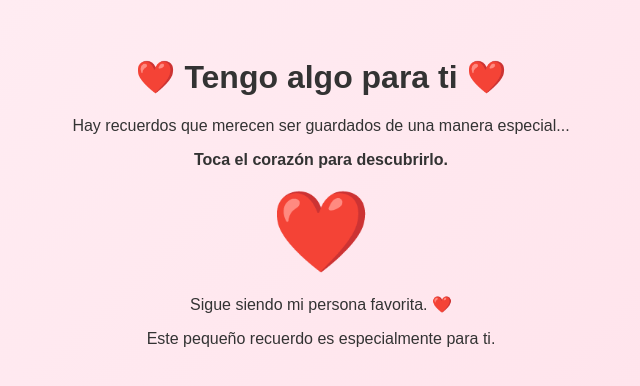
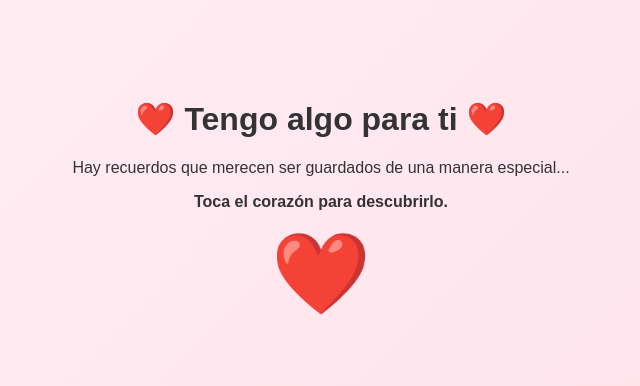
Before and after one commit to pablodagner1995-jpg/Recuerdo-especial, a plain HTML site: page index.html in a window 1280 px wide. Shown: the part 200-586 px from the top of the page, without its empty margins (319-959 px from the left). Drawn offline with Linux system fonts and the light colour scheme.

Commit message:
Update index.html

```diff
--- a/index.html
+++ b/index.html
@@ -51,10 +51,6 @@ style="width:100%;max-width:500px;border-radius:15px;">
 </div>
 
 
-<p>Sigue siendo mi persona favorita. ❤️</p>
-<p>Este pequeño recuerdo es especialmente para ti.</p>
-</div>
-
 </div>
 
 <script>
```
